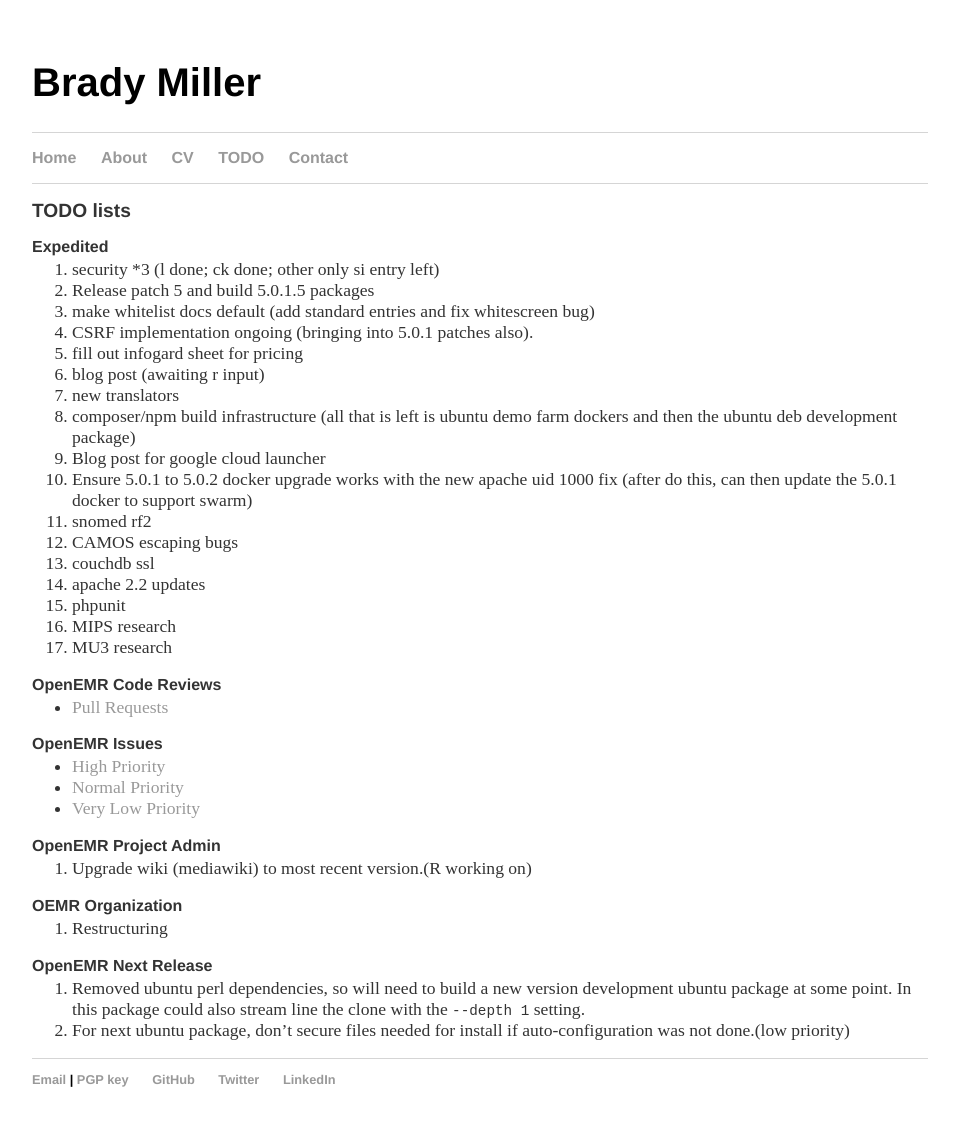
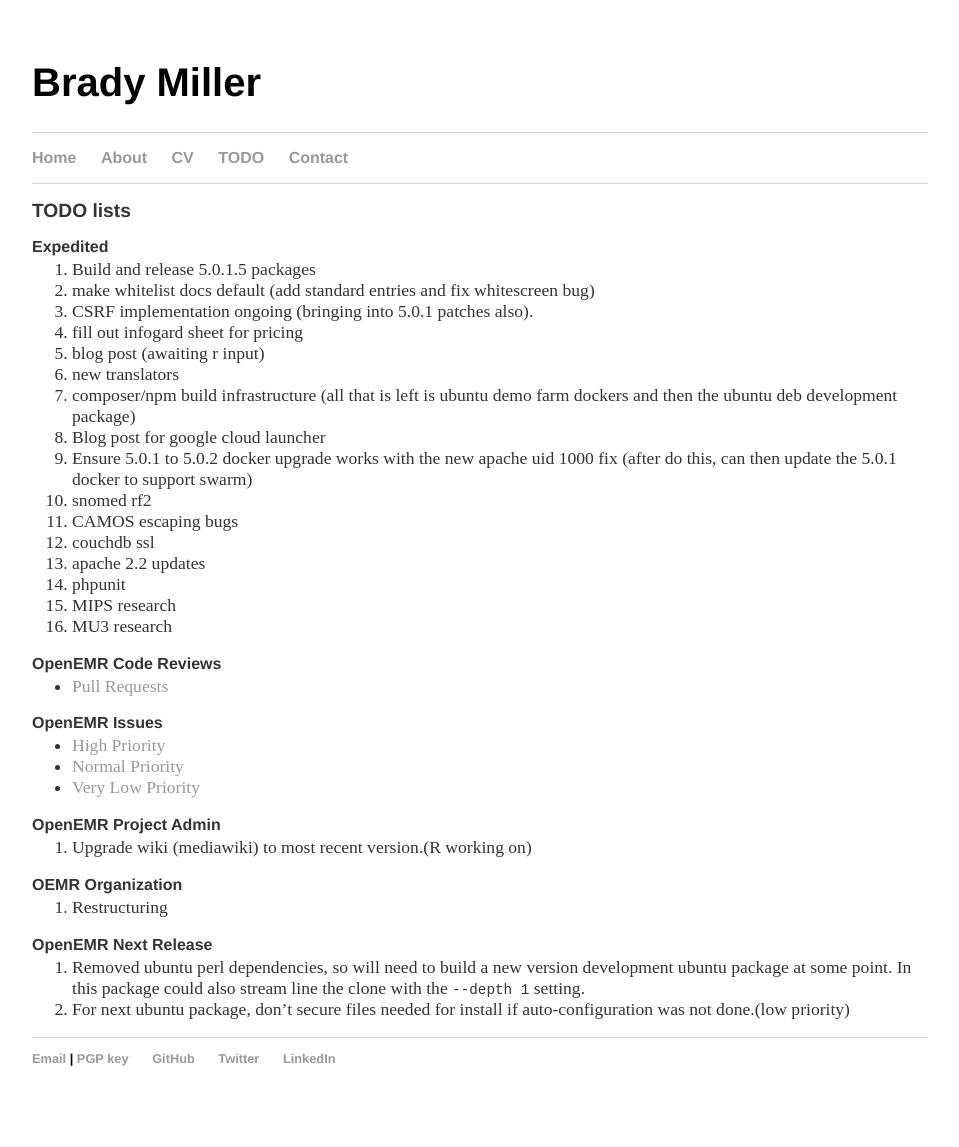
Before and after one commit to bradymiller/bradymiller.github.io, a Jekyll site: the page built from todo/index.md, in a window 1280 px wide. Shown: the whole page, without its empty margins (160-1119 px from the left). Built offline with Jekyll 4.4.1, drawn with Linux system fonts in a browser that asks for light colours; our own code applies the rules of GitHub Pages for plain Markdown files; after the commit the page ends 1126 px from its top, so only the background shows below that.

Commit message:
Update index.md

```diff
--- a/todo/index.md
+++ b/todo/index.md
@@ -4,8 +4,7 @@
 ## TODO lists
 
 ### Expedited
-1. security *3 (l done; ck done; other only si entry left)
-1. Release patch 5 and build 5.0.1.5 packages
+1. Build and release 5.0.1.5 packages
 1. make whitelist docs default (add standard entries and fix whitescreen bug)
 1. CSRF implementation ongoing (bringing into 5.0.1 patches also).
 1. fill out infogard sheet for pricing
```
